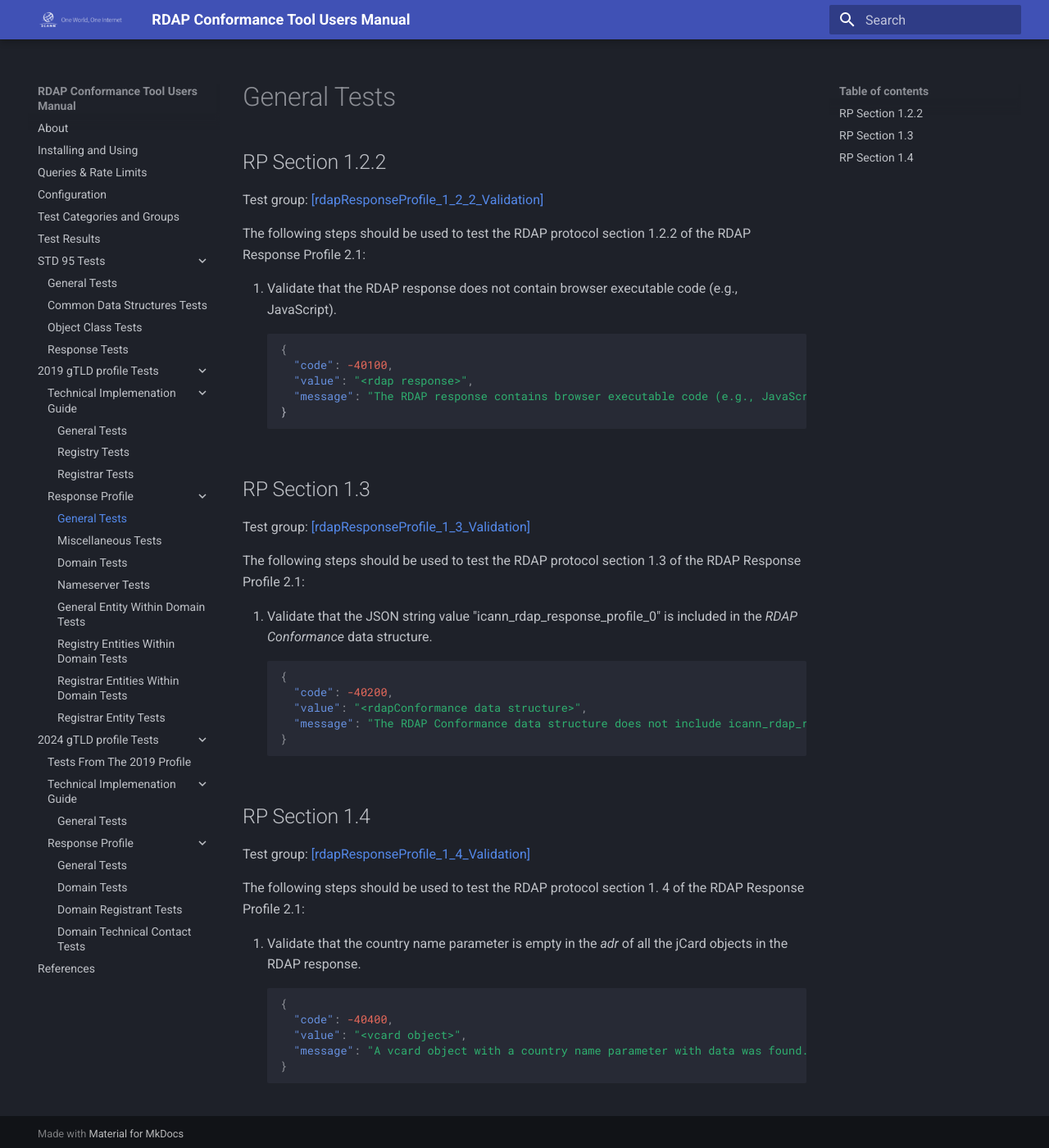
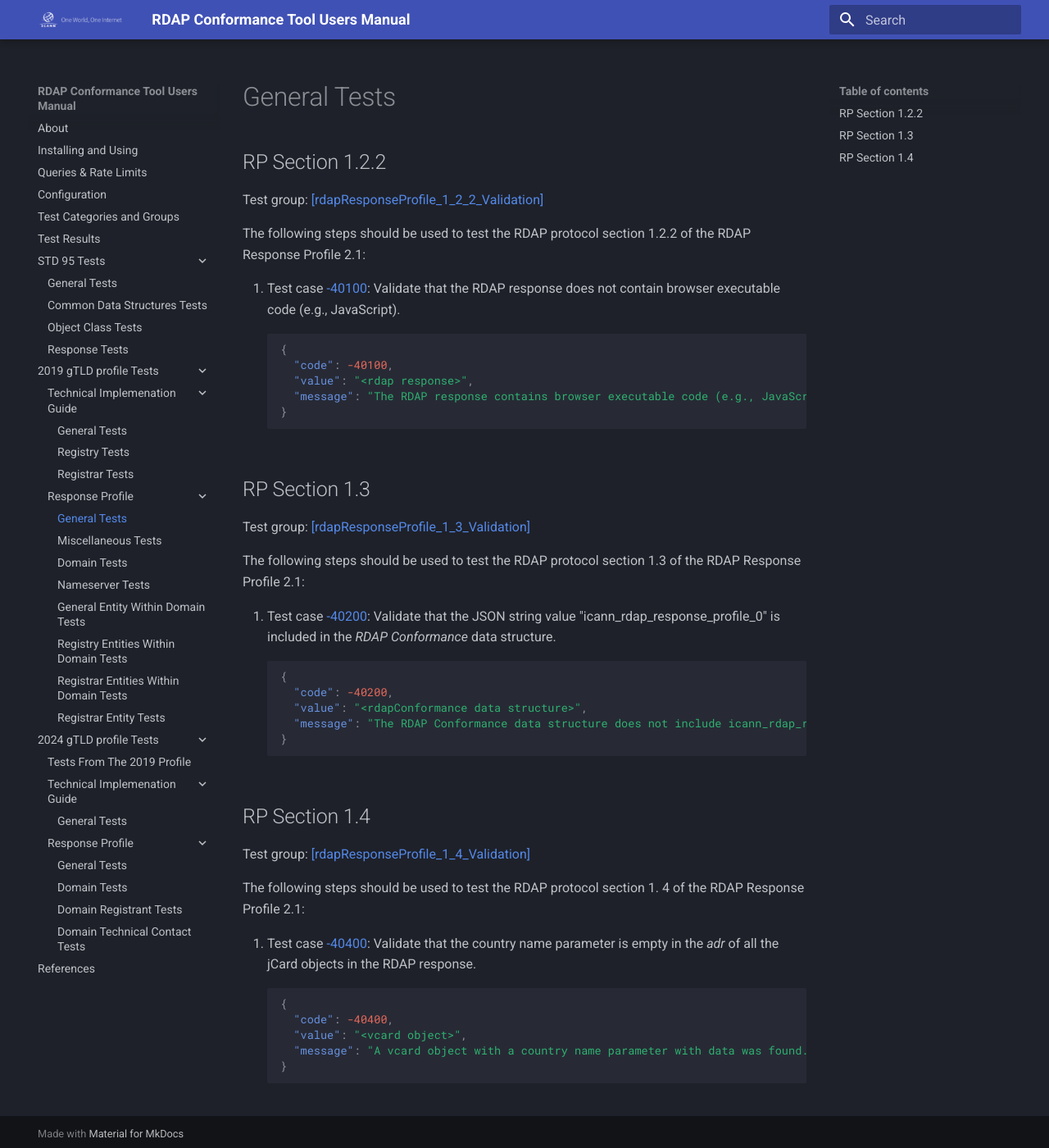
Before and after one commit to icann/rdap-conformance-tool, an MkDocs documentation site: the page built from docs/2019_gtld/response/general.md, in a window 1280 px wide and 1400 px high. Shown: the whole window at 82% size. Built offline with MkDocs 1.6.1 and Material for MkDocs 9.7.7, drawn with Linux system fonts in a browser that asks for light colours.

Commit message:
test case links

````diff
--- a/docs/2019_gtld/response/general.md
+++ b/docs/2019_gtld/response/general.md
@@ -6,12 +6,12 @@
 
 The following steps should be used to test the RDAP protocol section 1.2.2 of the RDAP Response Profile 2.1:
 
-1. Validate that the RDAP response does not contain browser executable code (e.g., JavaScript).
+1. Test case [-40100](#id-testCase-40100){ #id-testCase-40100 }: Validate that the RDAP response does not contain browser executable code (e.g., JavaScript).
 ``` json
 {
   "code": -40100,
   "value": "<rdap response>",
-  "message": "The RDAP response contains browser executable code (e.g., JavaScript). See section 1.2.2 of the RDAP_Response_Profile_2_1.""
+  "message": "The RDAP response contains browser executable code (e.g., JavaScript). See section 1.2.2 of the RDAP_Response_Profile_2_1."
 }
 ```
 
@@ -21,7 +21,7 @@
 
 The following steps should be used to test the RDAP protocol section 1.3 of the  RDAP Response Profile 2.1:
 
-1. Validate that the JSON string value "icann_rdap_response_profile_0" is included in the _RDAP Conformance_ data structure.
+1. Test case [-40200](#id-testCase-40200){ #id-testCase-40200 }: Validate that the JSON string value "icann_rdap_response_profile_0" is included in the _RDAP Conformance_ data structure.
 ``` json
 {
   "code": -40200,
@@ -36,7 +36,7 @@
 
 The following steps should be used to test the RDAP protocol section 1. 4 of the RDAP Response Profile 2.1:
 
-1. Validate that the country name parameter is empty in the _adr_ of all the jCard objects in the RDAP response.
+1. Test case [-40400](#id-testCase-40400){ #id-testCase-40400 }: Validate that the country name parameter is empty in the _adr_ of all the jCard objects in the RDAP response.
 ``` json
 {
   "code": -40400,
````
